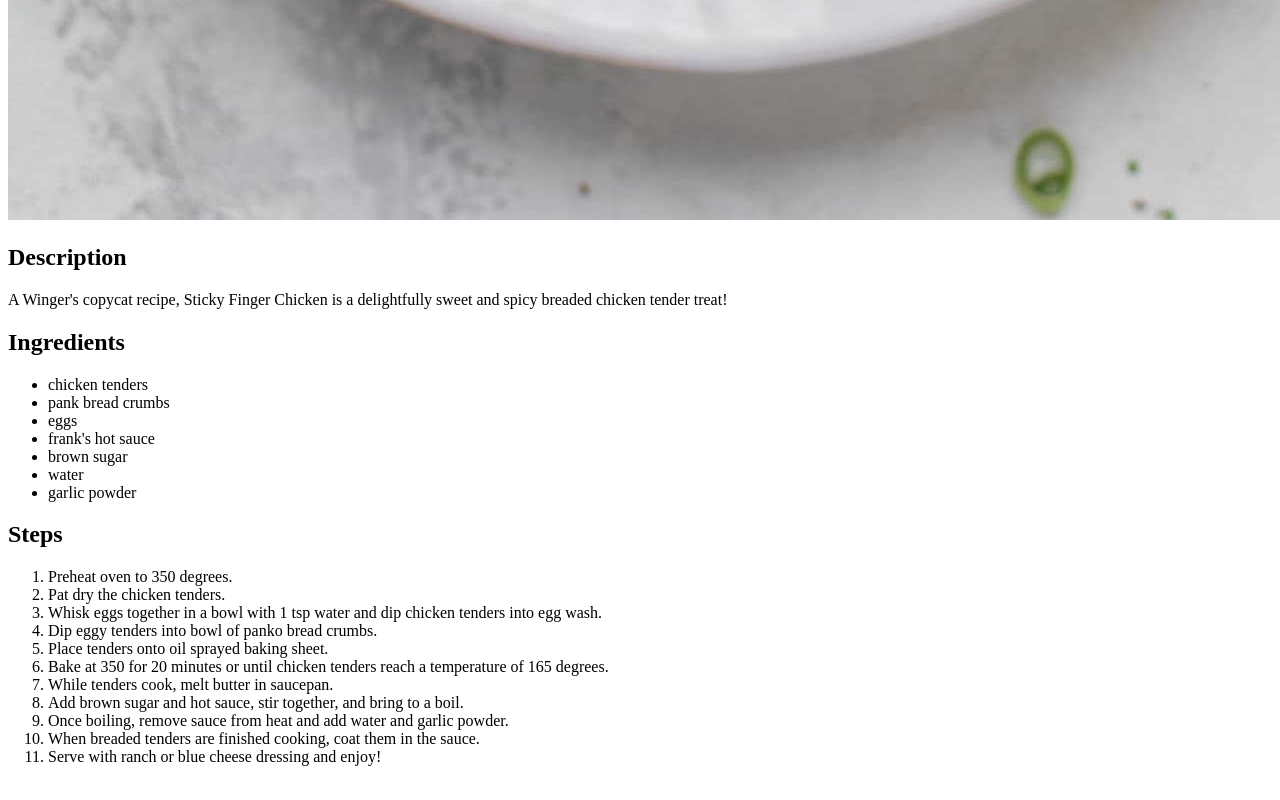
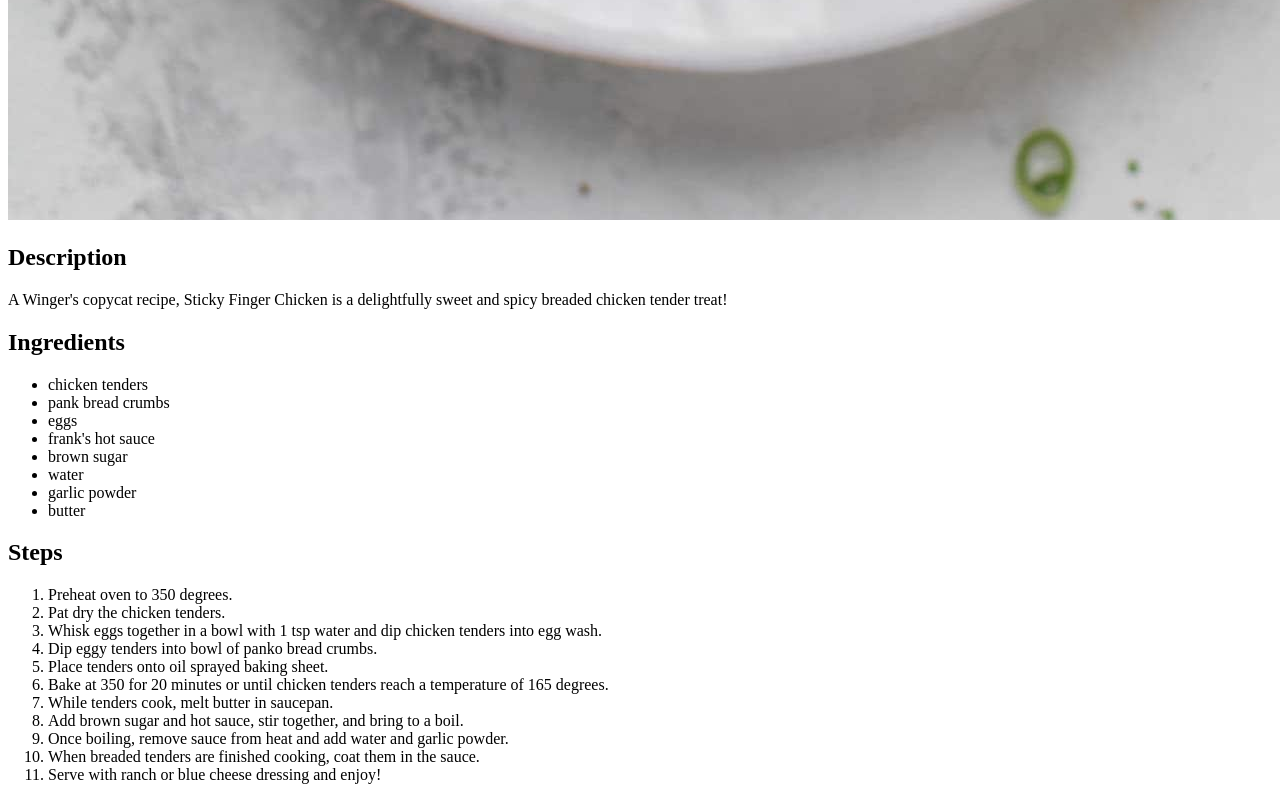
Before and after one commit to chibifire91/odin-recipes, a plain HTML site: page recipes/stickyfingerchicken.html in a window 1280 px wide. Shown: the part 1821-2621 px from the top of the page. Drawn offline with Linux system fonts and the light colour scheme.

Commit message:
Add butter to ingredients list

```diff
--- a/recipes/stickyfingerchicken.html
+++ b/recipes/stickyfingerchicken.html
@@ -27,6 +27,7 @@
         <li>brown sugar</li>
         <li>water</li>
         <li>garlic powder</li>
+        <li>butter</li>
     </ul>
 
     <h2>Steps</h2>
```
